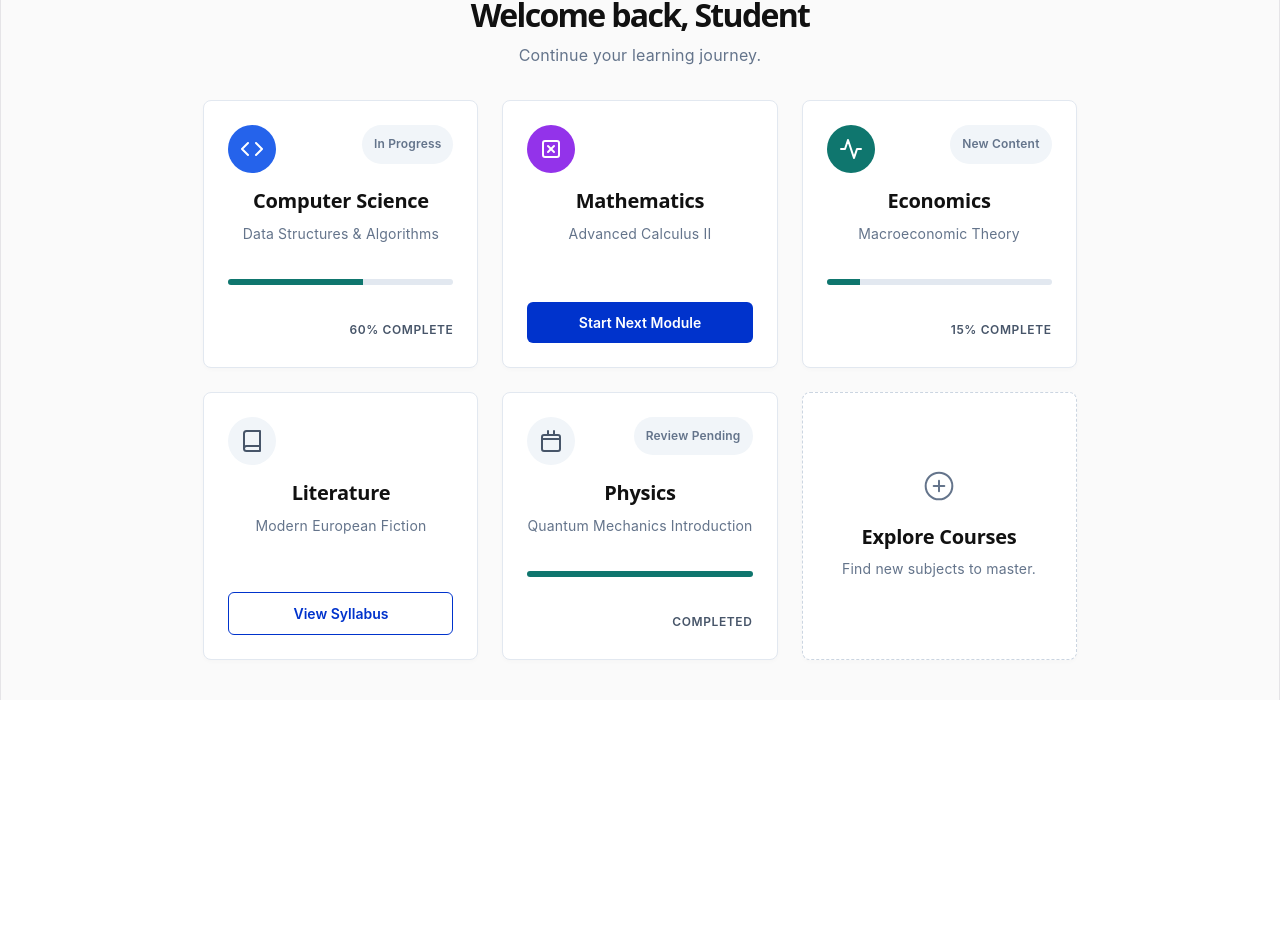
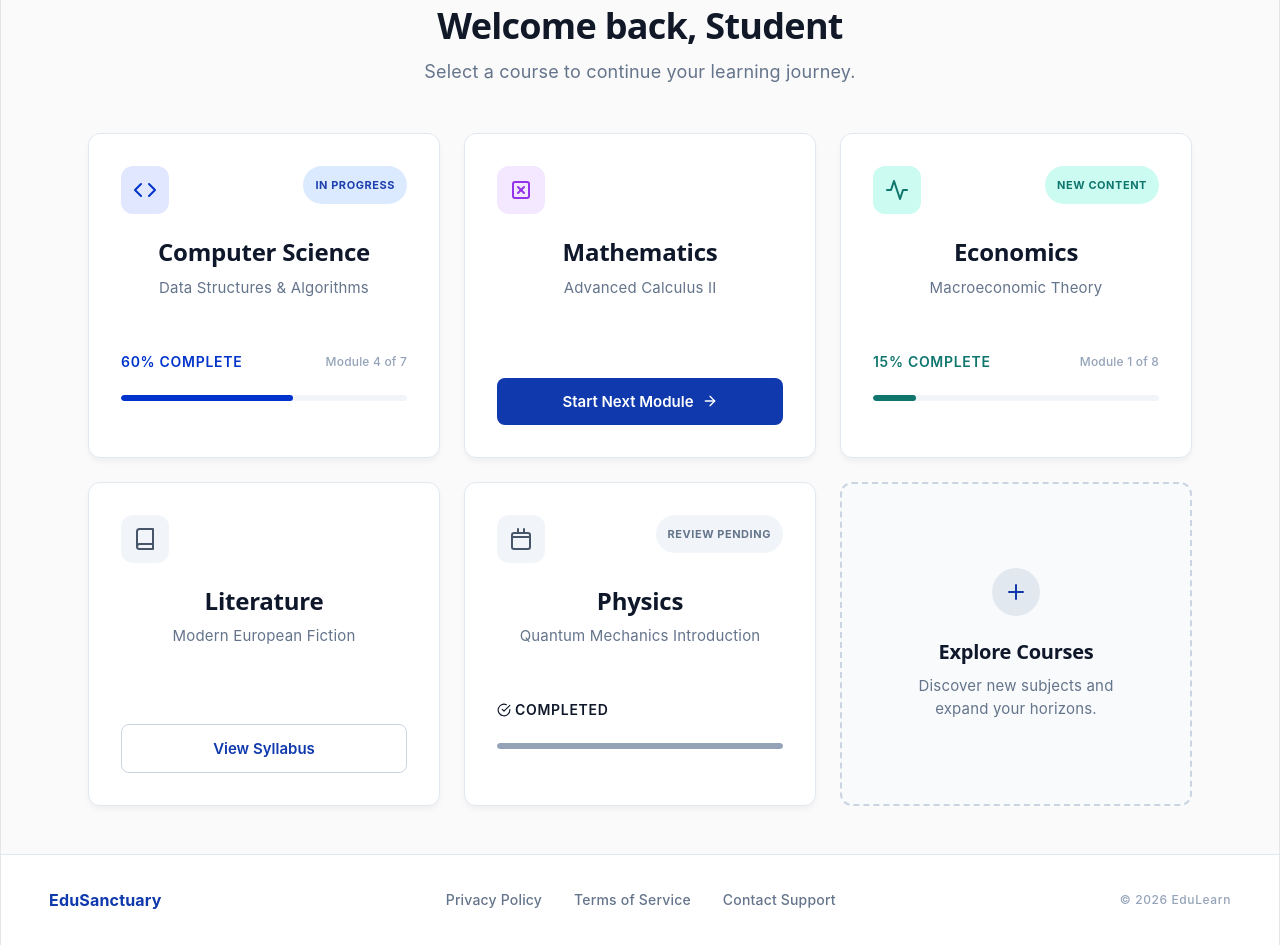
Before and after one commit to RohaanAwan99/E-Learning-Platform-Frontend, a React (Vite) app: page / in a window 1280 px wide. Shown: the part 100-1045 px from the top of the page. Before the commit the page ends 800 px from the top, so only its background shows below. Built offline with nearby package versions, Linux system fonts and the light colour scheme.

Commit message:
Some adjustments to visualy features of homepage(student).

```diff
--- a/src/components/navbar.jsx
+++ b/src/components/navbar.jsx
@@ -28,7 +28,6 @@ export default function Navbar({ activeLink = "Tutorials" }) {
       <ul className="navbar-links">
         {NAV_LINKS.map((link) => (
           <li key={link.name}>
-            {/* Replaced <a> with <Link> from react-router-dom */}
             <Link
               to={link.path}
               className={`navbar-link ${activeLink === link.name ? "active" : ""}`}
--- a/src/screens/homescreen.jsx
+++ b/src/screens/homescreen.jsx
@@ -1,4 +1,5 @@
 import React from 'react';
+import { Link } from "react-router-dom";
 import './stylesheets/homescreen.css';
 import Navbar from '../components/Navbar';
 
@@ -7,10 +8,11 @@ const mockCourses = [
     id: 1,
     subject: 'Computer Science',
     topic: 'Data Structures & Algorithms',
-    badge: 'In Progress',
+    badge: 'IN PROGRESS',
     progress: 60,
-    iconColor: '#2563eb',
-    textColor: '#ffffff',
+    moduleInfo: 'Module 4 of 7',
+    iconBgColor: '#e0e7ff',
+    iconColor: '#0033cc',
     icon: (
       <svg width="24" height="24" viewBox="0 0 24 24" fill="none" stroke="currentColor" strokeWidth="2" strokeLinecap="round" strokeLinejoin="round">
         <polyline points="16 18 22 12 16 6"></polyline>
@@ -24,8 +26,8 @@ const mockCourses = [
     topic: 'Advanced Calculus II',
     action: 'Start Next Module',
     actionType: 'primary',
+    iconBgColor: '#f3e8ff',
     iconColor: '#9333ea',
-    textColor: '#ffffff',
     icon: (
       <svg width="24" height="24" viewBox="0 0 24 24" fill="none" stroke="currentColor" strokeWidth="2" strokeLinecap="round" strokeLinejoin="round">
         <rect x="4" y="4" width="16" height="16" rx="2" ry="2"></rect>
@@ -38,10 +40,12 @@ const mockCourses = [
     id: 3,
     subject: 'Economics',
     topic: 'Macroeconomic Theory',
-    badge: 'New Content',
+    badge: 'NEW CONTENT',
     progress: 15,
+    moduleInfo: 'Module 1 of 8',
+    iconBgColor: '#ccfbf1',
     iconColor: '#0f766e',
-    textColor: '#ffffff',
+    badgeStyle: 'new-content',
     icon: (
       <svg width="24" height="24" viewBox="0 0 24 24" fill="none" stroke="currentColor" strokeWidth="2" strokeLinecap="round" strokeLinejoin="round">
         <polyline points="22 12 18 12 15 21 9 3 6 12 2 12"></polyline>
@@ -54,8 +58,8 @@ const mockCourses = [
     topic: 'Modern European Fiction',
     action: 'View Syllabus',
     actionType: 'secondary',
-    iconColor: '#f1f5f9',
-    textColor: '#475569',
+    iconBgColor: '#f1f5f9',
+    iconColor: '#475569',
     icon: (
       <svg width="24" height="24" viewBox="0 0 24 24" fill="none" stroke="currentColor" strokeWidth="2" strokeLinecap="round" strokeLinejoin="round">
         <path d="M4 19.5A2.5 2.5 0 0 1 6.5 17H20"></path>
@@ -67,10 +71,11 @@ const mockCourses = [
     id: 5,
     subject: 'Physics',
     topic: 'Quantum Mechanics Introduction',
-    badge: 'Review Pending',
+    badge: 'REVIEW PENDING',
     progress: 100,
-    iconColor: '#f1f5f9',
-    textColor: '#475569',
+    iconBgColor: '#f1f5f9',
+    iconColor: '#475569',
+    badgeStyle: 'review-pending',
     icon: (
       <svg width="24" height="24" viewBox="0 0 24 24" fill="none" stroke="currentColor" strokeWidth="2" strokeLinecap="round" strokeLinejoin="round">
         <path d="M9 2v4"></path>
@@ -84,12 +89,12 @@ const mockCourses = [
 
 const HomeScreen = () => {
   return (
-    <>
-    <Navbar activeLink = "Home" />
+    <div className="homescreen-container">
+      <Navbar activeLink="Home" />
       <div className="dashboard-wrapper">
         <div className="dashboard-header">
           <h1>Welcome back, Student</h1>
-        <p>Continue your learning journey.</p>
+          <p>Select a course to continue your learning journey.</p>
         </div>
 
         <div className="dashboard-grid">
@@ -98,11 +103,15 @@ const HomeScreen = () => {
               <div className="card-top">
                 <div
                   className="course-icon"
-                style={{ backgroundColor: course.iconColor, color: course.textColor }}
+                  style={{ backgroundColor: course.iconBgColor, color: course.iconColor }}
                 >
                   {course.icon}
                 </div>
-              {course.badge && <span className="course-badge">{course.badge}</span>}
+                {course.badge && (
+                  <span className={`course-badge ${course.badgeStyle || ''}`}>
+                    {course.badge}
+                  </span>
+                )}
               </div>
 
               <h2 className="course-subject">{course.subject}</h2>
@@ -111,19 +120,43 @@ const HomeScreen = () => {
               <div className="card-bottom">
                 {course.progress !== undefined ? (
                   <div className="progress-container">
+                    <div className="progress-header">
+                      {course.progress === 100 ? (
+                        <span className="progress-text completed-text">
+                          <svg width="14" height="14" viewBox="0 0 24 24" fill="none" stroke="currentColor" strokeWidth="2" strokeLinecap="round" strokeLinejoin="round" style={{marginRight: '4px'}}>
+                            <path d="M22 11.08V12a10 10 0 1 1-5.93-9.14"></path>
+                            <polyline points="22 4 12 14.01 9 11.01"></polyline>
+                          </svg>
+                          Completed
+                        </span>
+                      ) : (
+                        <span className="progress-text" style={{ color: course.iconColor }}>
+                          {`${course.progress}% Complete`}
+                        </span>
+                      )}
+                      {course.moduleInfo && (
+                        <span className="module-info">{course.moduleInfo}</span>
+                      )}
+                    </div>
                     <div className="progress-track">
                       <div
                         className="progress-fill"
-                      style={{ width: `${course.progress}%` }}
+                        style={{
+                          width: `${course.progress}%`,
+                          backgroundColor: course.progress === 100 ? '#94a3b8' : course.iconColor
+                        }}
                       ></div>
                     </div>
-                  <span className="progress-text">
-                    {course.progress === 100 ? 'Completed' : `${course.progress}% Complete`}
-                  </span>
                   </div>
                 ) : (
                   <button className={`btn btn-${course.actionType}`}>
                     {course.action}
+                    {course.actionType === 'primary' && (
+                      <svg width="16" height="16" viewBox="0 0 24 24" fill="none" stroke="currentColor" strokeWidth="2" strokeLinecap="round" strokeLinejoin="round" style={{marginLeft: '8px'}}>
+                        <line x1="5" y1="12" x2="19" y2="12"></line>
+                        <polyline points="12 5 19 12 12 19"></polyline>
+                      </svg>
+                    )}
                   </button>
                 )}
               </div>
@@ -132,18 +165,31 @@ const HomeScreen = () => {
 
           <div className="course-card explore-card">
             <div className="explore-icon">
-            <svg width="32" height="32" viewBox="0 0 24 24" fill="none" stroke="currentColor" strokeWidth="1.5" strokeLinecap="round" strokeLinejoin="round">
-              <circle cx="12" cy="12" r="10"></circle>
-              <line x1="12" y1="8" x2="12" y2="16"></line>
-              <line x1="8" y1="12" x2="16" y2="12"></line>
+              <svg width="24" height="24" viewBox="0 0 24 24" fill="none" stroke="currentColor" strokeWidth="2" strokeLinecap="round" strokeLinejoin="round">
+                <line x1="12" y1="5" x2="12" y2="19"></line>
+                <line x1="5" y1="12" x2="19" y2="12"></line>
               </svg>
             </div>
             <h2 className="explore-title">Explore Courses</h2>
-          <p className="explore-subtitle">Find new subjects to master.</p>
+            <p className="explore-subtitle">Discover new subjects and<br/>expand your horizons.</p>
           </div>
         </div>
       </div>
-    </>
+
+      <footer className="footer">
+        <div className="footer-content">
+          <div className="footer-logo">EduSanctuary</div>
+          <div className="footer-links">
+            <a href="#">Privacy Policy</a>
+            <a href="#">Terms of Service</a>
+            <a href="#">Contact Support</a>
+          </div>
+          <div className="footer-copyright">
+            © 2026 EduLearn
+          </div>
+        </div>
+      </footer>
+    </div>
   );
 };
 
--- a/src/screens/stylesheets/homescreen.css
+++ b/src/screens/stylesheets/homescreen.css
@@ -1,23 +1,43 @@
-.dashboard-wrapper {
-  padding: 40px;
+* {
+  box-sizing: border-box;
+  margin: 0;
+  padding: 0;
+}
+
+body {
   font-family: -apple-system, BlinkMacSystemFont, "Segoe UI", Roboto, Helvetica, Arial, sans-serif;
-  max-width: 1100px;
-  margin: 0 auto;
+  background-color: #f8fafc;
   color: #1e293b;
 }
 
+.homescreen-container {
+  display: flex;
+  flex-direction: column;
+  min-height: 100vh;
+}
+
+.dashboard-wrapper {
+  padding: 48px;
+  max-width: 1200px;
+  margin: 0 auto;
+  width: 100%;
+  flex: 1;
+}
+
 .dashboard-header {
-  margin-bottom: 32px;
+  margin-bottom: 48px;
 }
 
 .dashboard-header h1 {
-  font-size: 32px;
+  font-size: 36px;
   font-weight: 700;
-  margin: 0 0 8px 0;
+  color: #111827;
+  margin: 0 0 12px 0;
+  letter-spacing: -0.02em;
 }
 
 .dashboard-header p {
-  font-size: 16px;
+  font-size: 18px;
   color: #64748b;
   margin: 0;
 }
@@ -31,48 +51,61 @@
 .course-card {
   background-color: #ffffff;
   border: 1px solid #e2e8f0;
-  border-radius: 8px;
-  padding: 24px;
+  border-radius: 12px;
+  padding: 32px;
   display: flex;
   flex-direction: column;
-  box-shadow: 0 2px 4px rgba(0, 0, 0, 0.02);
+  box-shadow: 0 4px 6px -1px rgba(0, 0, 0, 0.05);
 }
 
 .card-top {
   display: flex;
   justify-content: space-between;
   align-items: flex-start;
-  margin-bottom: 16px;
+  margin-bottom: 24px;
 }
 
 .course-icon {
   width: 48px;
   height: 48px;
-  border-radius: 50%;
+  border-radius: 12px;
   display: flex;
   align-items: center;
   justify-content: center;
 }
 
 .course-badge {
+  background-color: #dbeafe;
+  color: #1e40af;
+  font-size: 11px;
+  font-weight: 700;
+  padding: 6px 12px;
+  border-radius: 9999px;
+  letter-spacing: 0.05em;
+  text-transform: uppercase;
+}
+
+.course-badge.new-content {
+  background-color: #ccfbf1;
+  color: #0f766e;
+}
+
+.course-badge.review-pending {
   background-color: #f1f5f9;
   color: #64748b;
-  font-size: 12px;
-  font-weight: 600;
-  padding: 6px 12px;
-  border-radius: 9999px;
 }
 
 .course-subject {
-  font-size: 20px;
+  font-size: 24px;
   font-weight: 700;
+  color: #0f172a;
   margin: 0 0 8px 0;
 }
 
 .course-topic {
-  font-size: 14px;
+  font-size: 15px;
   color: #64748b;
-  margin: 0 0 32px 0;
+  margin: 0 0 48px 0;
   flex-grow: 1;
 }
 
@@ -83,54 +116,73 @@
 .progress-container {
   display: flex;
   flex-direction: column;
-  gap: 8px;
+  gap: 12px;
+}
+
+.progress-header {
+  display: flex;
+  justify-content: space-between;
+  align-items: center;
+}
+
+.progress-text {
+  font-size: 14px;
+  font-weight: 600;
+}
+
+.completed-text {
+  color: #0f172a;
+  display: flex;
+  align-items: center;
+}
+
+.module-info {
+  font-size: 12px;
+  color: #94a3b8;
+  font-weight: 500;
 }
 
 .progress-track {
   width: 100%;
   height: 6px;
-  background-color: #e2e8f0;
+  background-color: #f1f5f9;
   border-radius: 4px;
   overflow: hidden;
 }
 
 .progress-fill {
   height: 100%;
-  background-color: #0f766e;
-}
-
-.progress-text {
-  font-size: 12px;
-  color: #475569;
-  font-weight: 600;
-  align-self: flex-end;
+  border-radius: 4px;
 }
 
 .btn {
   width: 100%;
-  padding: 12px 16px;
-  font-size: 14px;
+  padding: 14px 16px;
+  font-size: 15px;
   font-weight: 600;
-  border-radius: 6px;
+  border-radius: 8px;
   cursor: pointer;
   text-align: center;
-  transition: background-color 0.2s ease;
+  transition: all 0.2s ease;
+  display: flex;
+  align-items: center;
+  justify-content: center;
 }
 
 .btn-primary {
-  background-color: #0033cc;
+  background-color: #0f39ac;
   color: #ffffff;
   border: none;
 }
 
 .btn-primary:hover {
-  background-color: #002299;
+  background-color: #0d2c88;
 }
 
 .btn-secondary {
   background-color: #ffffff;
-  color: #0033cc;
-  border: 1px solid #0033cc;
+  color: #0f39ac;
+  border: 1px solid #cbd5e1;
 }
 
 .btn-secondary:hover {
@@ -138,32 +190,87 @@
 }
 
 .explore-card {
-  border: 1px dashed #cbd5e1;
+  border: 2px dashed #cbd5e1;
+  background-color: #f8fafc;
   align-items: center;
   justify-content: center;
   text-align: center;
-  background-color: #ffffff;
   cursor: pointer;
-  transition: background-color 0.2s ease;
+  transition: all 0.2s ease;
+  box-shadow: none;
 }
 
 .explore-card:hover {
-  background-color: #f8fafc;
+  background-color: #f1f5f9;
+  border-color: #94a3b8;
 }
 
 .explore-icon {
-  color: #64748b;
-  margin-bottom: 16px;
+  width: 48px;
+  height: 48px;
+  border-radius: 50%;
+  background-color: #e2e8f0;
+  color: #0f39ac;
+  display: flex;
+  align-items: center;
+  justify-content: center;
+  margin-bottom: 24px;
 }
 
 .explore-title {
   font-size: 20px;
   font-weight: 700;
-  margin: 0 0 8px 0;
+  color: #0f172a;
+  margin: 0 0 12px 0;
 }
 
 .explore-subtitle {
-  font-size: 14px;
+  font-size: 15px;
   color: #64748b;
   margin: 0;
+  line-height: 1.5;
 }
+
+.footer {
+  background-color: #ffffff;
+  border-top: 1px solid #e2e8f0;
+  padding: 32px 48px;
+  margin-top: auto;
+}
+
+.footer-content {
+  max-width: 1200px;
+  margin: 0 auto;
+  display: flex;
+  justify-content: space-between;
+  align-items: center;
+}
+
+.footer-logo {
+  font-size: 16px;
+  font-weight: 700;
+  color: #0f39ac;
+}
+
+.footer-links {
+  display: flex;
+  gap: 32px;
+}
+
+.footer-links a {
+  color: #64748b;
+  text-decoration: none;
+  font-size: 14px;
+  font-weight: 500;
+}
+
+.footer-links a:hover {
+  color: #0f172a;
+}
+
+.footer-copyright {
+  color: #94a3b8;
+  font-size: 12px;
+  font-weight: 500;
+  letter-spacing: 0.05em;
+}
```
Lines whose indentation alone changed are shown as unchanged.
